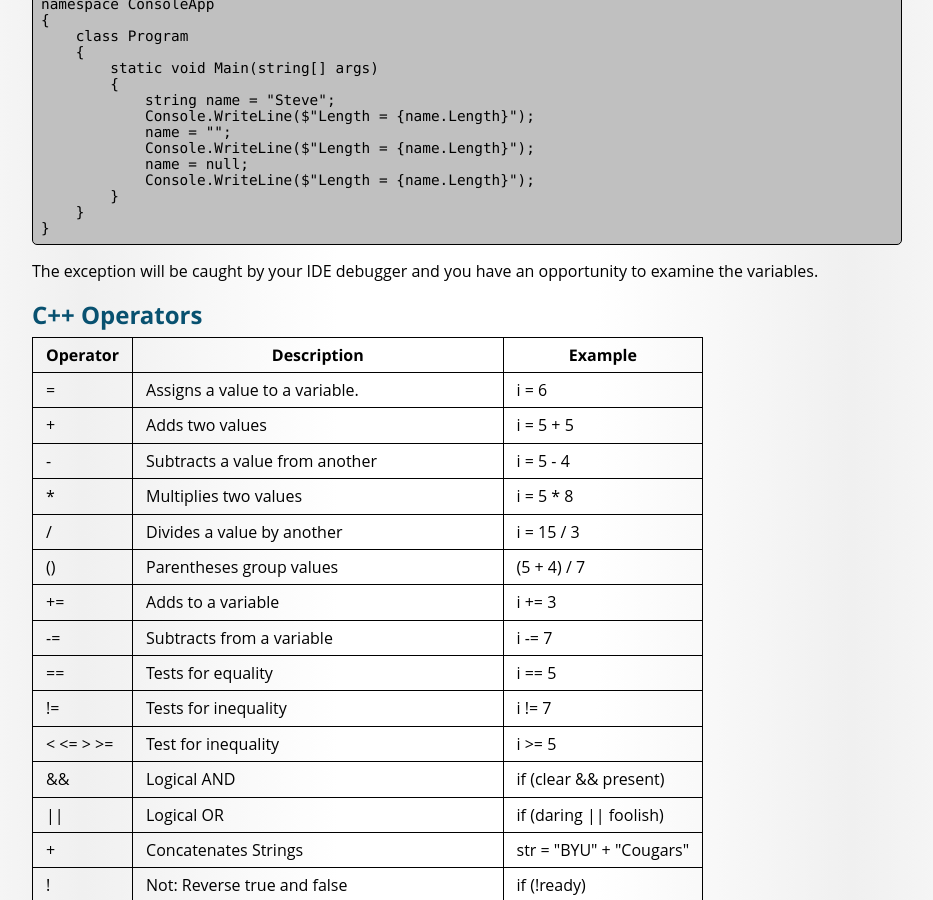
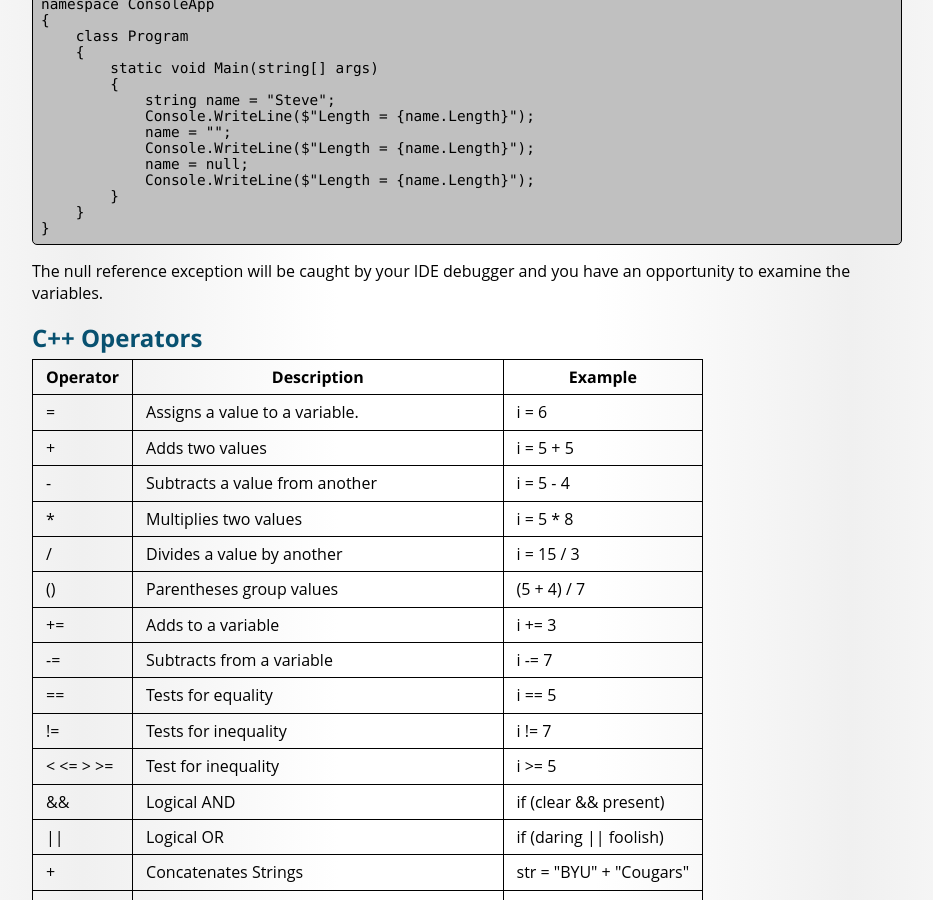
Before and after one commit to BYU-ITC-210/BYU-ITC-210.github.io, a Jekyll site: the page built from S20-CSharp.md, in a window 1280 px wide and 900 px high, scrolled down 1865 px. Shown: the whole window, without its empty margins (173-1106 px from the left). Built offline with Jekyll 4.4.1, drawn with Linux system fonts in a browser that asks for light colours; some web fonts are replaced; some of the changed text lies outside the part shown.

Commit message:
S20 Update

````diff
--- a/S20-CSharp.md
+++ b/S20-CSharp.md
@@ -101,7 +101,7 @@ namespace ConsoleApp
 }
 ```
 
-The exception will be caught by your IDE debugger and you have an opportunity to examine the variables.
+The null reference exception will be caught by your IDE debugger and you have an opportunity to examine the variables.
 
 ## C++ Operators
 
````
Also changed, not shown: other parts of S20-CSharp.md (+1 -1 lines), _welcome/S20.md (+1 -1 lines).
